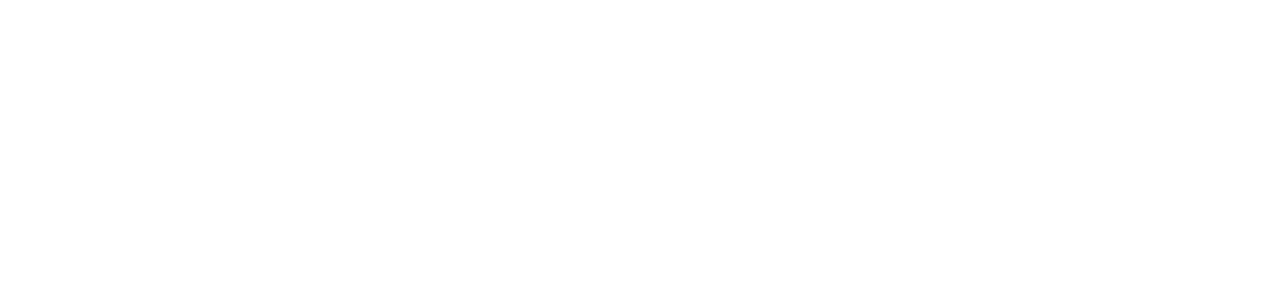
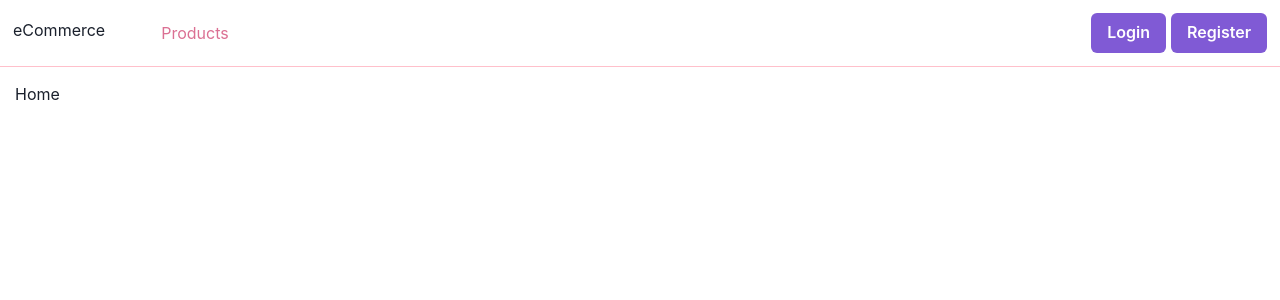
Before and after one commit to rumeysakyrk/e-commerce-app, a React (Create React App) app: page / in a window 1280 px wide. Shown: the top 300 px of the page. Built offline with nearby package versions, Linux system fonts and the light colour scheme.

Commit message:
added Chakra UI and home page layout

```diff
--- a/package.json
+++ b/package.json
@@ -3,11 +3,16 @@
   "version": "0.1.0",
   "private": true,
   "dependencies": {
+    "@chakra-ui/react": "^2.8.1",
+    "@emotion/react": "^11.11.1",
+    "@emotion/styled": "^11.11.0",
     "@testing-library/jest-dom": "^5.17.0",
     "@testing-library/react": "^13.4.0",
     "@testing-library/user-event": "^13.5.0",
+    "framer-motion": "^10.16.4",
     "react": "^18.2.0",
     "react-dom": "^18.2.0",
+    "react-router-dom": "^6.17.0",
     "react-scripts": "5.0.1",
     "web-vitals": "^2.1.4"
   },
--- a/src/App.css
+++ b/src/App.css
@@ -1,38 +1,3 @@
-.App {
-  text-align: center;
+#content {
+  padding: 15px;
 }
-
-.App-logo {
-  height: 40vmin;
-  pointer-events: none;
-}
-
-@media (prefers-reduced-motion: no-preference) {
-  .App-logo {
-    animation: App-logo-spin infinite 20s linear;
-  }
-}
-
-.App-header {
-  background-color: #282c34;
-  min-height: 100vh;
-  display: flex;
-  flex-direction: column;
-  align-items: center;
-  justify-content: center;
-  font-size: calc(10px + 2vmin);
-  color: white;
-}
-
-.App-link {
-  color: #61dafb;
-}
-
-@keyframes App-logo-spin {
-  from {
-    transform: rotate(0deg);
-  }
-  to {
-    transform: rotate(360deg);
-  }
-}
--- a/src/App.js
+++ b/src/App.js
@@ -1,11 +1,28 @@
-import logo from './logo.svg';
 import './App.css';
+import {
+  BrowserRouter as Router,
+  Routes,
+  Route
+} from "react-router-dom";
+
+import Navbar from "./components/Navbar";
 
 function App() {
   return (
-    <div className="App">
+    <Router>
+    <div>
+      <Navbar />
+      <div id="content">
+      <Routes>
+        <Route path="/" element={<Home />} />
+      </Routes>
+      </div>
     </div>
+  </Router>
   );
 }
 
+function Home(){
+  return <h2>Home</h2>
+}
 export default App;
--- /dev/null
+++ b/src/components/Navbar/index.js
@@ -0,0 +1,32 @@
+import React from 'react'
+import styles from "./styles.module.css";
+import {Link} from "react-router-dom";
+import { Button } from '@chakra-ui/react'
+
+function Navbar() {
+  return (
+   <nav className={styles.nav}>
+    <div className={styles.left}>
+        <div className="logo">
+            <Link to="/">eCommerce</Link>
+        </div>
+
+        <ul className={styles.menu}>
+            <li>
+                <Link to="/">Products</Link>
+            </li>
+        </ul>
+    </div>
+    <div className={styles.right}>
+        <Link to="/signin">
+        <Button colorScheme='purple'>Login</Button>
+        </Link>
+        <Link to="/signup">
+        <Button colorScheme='purple'>Register</Button>
+        </Link>
+    </div>
+   </nav>
+  );
+}
+
+export default Navbar
--- /dev/null
+++ b/src/components/Navbar/styles.module.css
@@ -0,0 +1,33 @@
+.nav{
+    padding: 13px;
+    display: flex;
+    justify-content: space-between;
+    border-bottom: solid 1px pink;
+    line-height: 2px;
+    align-items: center;
+}
+
+.nav .left{
+    display: flex;
+}
+
+.nav .left .menu{
+    display: flex;
+    margin-left: 40px;
+}
+
+.nav .left .menu li a {
+    color: palevioletred;
+    text-decoration: none;
+    font-size: 1.1rem;
+    padding: 3px 16px;
+    display: block;
+    font-size: 16px;
+}
+
+.nav .left .menu li a:hover{
+    color: black;
+}
+.nav .right a:first-child{
+    margin-right: 5px;
+}
--- a/src/index.js
+++ b/src/index.js
@@ -1,13 +1,18 @@
 import React from 'react';
 import ReactDOM from 'react-dom/client';
 import './index.css';
+import './reset.css';
 import App from './App';
 import reportWebVitals from './reportWebVitals';
+import { ChakraProvider } from '@chakra-ui/react'
 
 const root = ReactDOM.createRoot(document.getElementById('root'));
 root.render(
   <React.StrictMode>
+    <ChakraProvider>
     <App />
+    </ChakraProvider>
+
   </React.StrictMode>
 );
 
--- /dev/null
+++ b/src/reset.css
@@ -0,0 +1,53 @@
+/* http://meyerweb.com/eric/tools/css/reset/ */
+/* v1.0 | 20080212 */
+
+html, body, div, span, applet, object, iframe,
+h1, h2, h3, h4, h5, h6, p, blockquote, pre,
+a, abbr, acronym, address, big, cite, code,
+del, dfn, em, font, img, ins, kbd, q, s, samp,
+small, strike, strong, sub, sup, tt, var,
+b, u, i, center,
+dl, dt, dd, ol, ul, li,
+fieldset, form, label, legend,
+table, caption, tbody, tfoot, thead, tr, th, td {
+	margin: 0;
+	padding: 0;
+	border: 0;
+	outline: 0;
+	font-size: 100%;
+	vertical-align: baseline;
+	background: transparent;
+}
+body {
+	line-height: 1;
+}
+ol, ul {
+	list-style: none;
+}
+blockquote, q {
+	quotes: none;
+}
+blockquote:before, blockquote:after,
+q:before, q:after {
+	content: '';
+	content: none;
+}
+
+/* remember to define focus styles! */
+:focus {
+	outline: 0;
+}
+
+/* remember to highlight inserts somehow! */
+ins {
+	text-decoration: none;
+}
+del {
+	text-decoration: line-through;
+}
+
+/* tables still need 'cellspacing="0"' in the markup */
+table {
+	border-collapse: collapse;
+	border-spacing: 0;
+}
```
Also changed, not shown: src/pages/Auth/Signin/index.js (added, +11 -0 lines), src/pages/Auth/Signup/index.js (added, +11 -0 lines), 1 other file (tests, documents, lock files or other folders).
